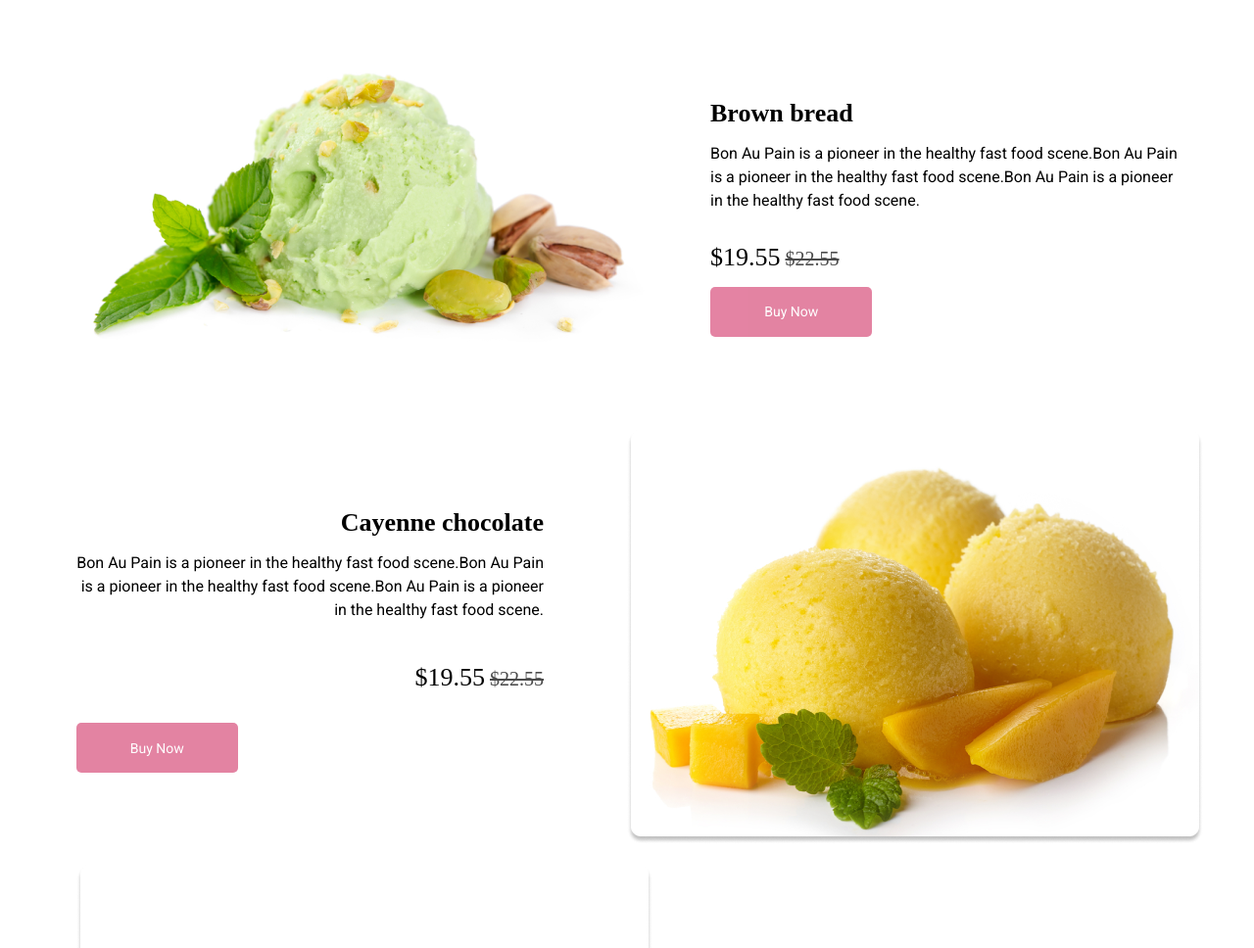
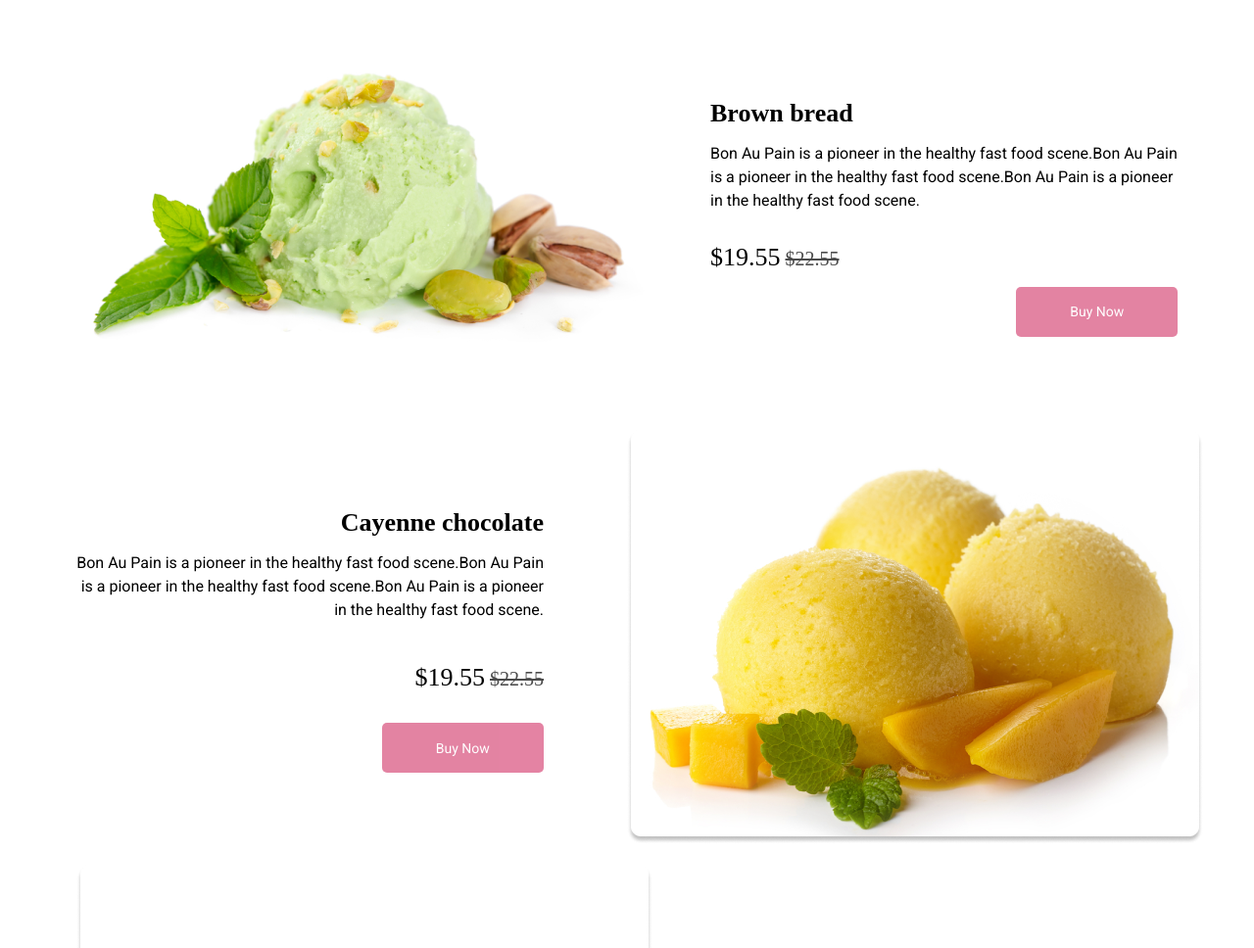
Before and after one commit to mirzokhid10/polar-icecream-mirzokhid, a plain HTML site: page index.html in a window 1280 px wide. Shown: the part 2090-3058 px from the top of the page at 98% size. Drawn offline with nearby package versions, Linux system fonts and the light colour scheme; a web font is replaced by a local one.

Commit message:
changed the btn postion

```diff
--- a/style/style.css
+++ b/style/style.css
@@ -331,6 +331,7 @@ body {
 
 .sliders__img-desc-btn {
   justify-content: right;
+  margin-left: 19.5rem;
 }
 
 .sliders__img-desc h1 {
```
